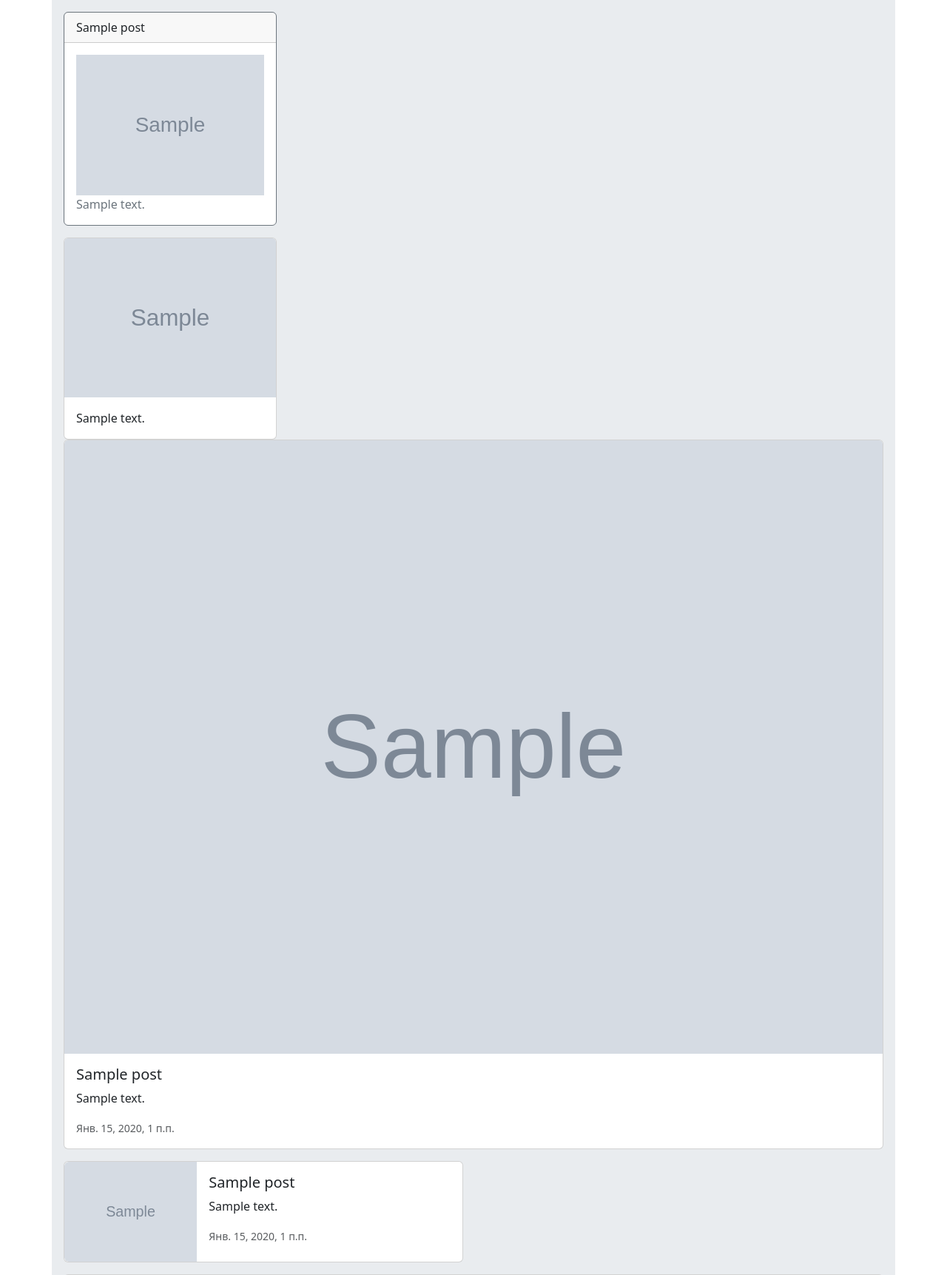
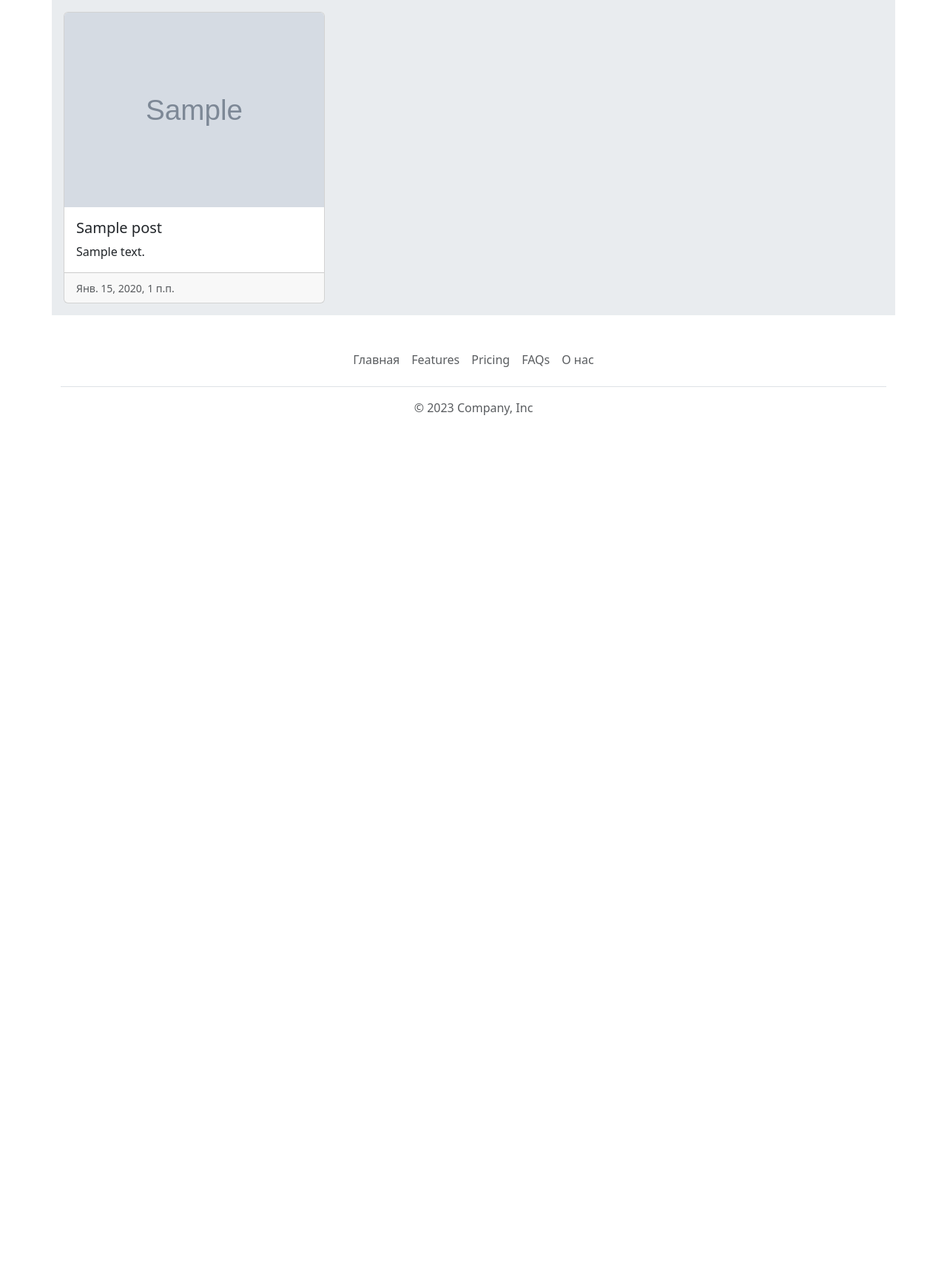
Before and after one commit to KlimentFis/BestRest, a Django app: page / in a window 1280 px wide. Shown: the part 68-1791 px from the top of the page at 74% size. After the commit the page ends 629 px from the top, so only its background shows below. Run offline with Django 3.2, Linux system fonts and the light colour scheme; tables that the repository leaves empty hold one stand-in row (values such as "Sample post"); grey boxes marked "Sample" are stand-in pictures.

Commit message:
Was choice better design and deleted others.

```diff
--- a/templates/home.html
+++ b/templates/home.html
@@ -8,126 +8,6 @@
     {% if not posts %}
     <h1>Скоро здесь будут Посты!</h1>
     {% endif %}
-    {% for post in posts %}
-        <div class="card border-secondary mb-3" style="max-width: 18rem;">
-            {% if post.title %}
-          <div class="card-header">{{post.title}}</div>
-            {% endif %}
-            <div class="card-body text-secondary">
-<!--                <h5 class="card-title">{{post.title}}</h5>-->
-                {% if post.images %}
-                  <div id="carouselExample" class="carousel slide">
-                      <div class="carousel-inner">
-                        <div class="carousel-item active">
-                          <img src="media/{{post.images}}" class="d-block w-100" alt="...">
-                        </div>
-                      </div>
-<!--                      <button class="carousel-control-prev" type="button" data-bs-target="#carouselExample" data-bs-slide="prev">-->
-<!--                        <span class="carousel-control-prev-icon" aria-hidden="true"></span>-->
-<!--                        <span class="visually-hidden">Previous</span>-->
-<!--                      </button>-->
-<!--                      <button class="carousel-control-next" type="button" data-bs-target="#carouselExample" data-bs-slide="next">-->
-<!--                        <span class="carousel-control-next-icon" aria-hidden="true"></span>-->
-<!--                        <span class="visually-hidden">Next</span>-->
-<!--                      </button>-->
-                </div>
-                {% endif %}
-                {% if post.description %}
-            <p class="card-text">{{post.description}}</p>
-                {% endif %}
-          </div>
-        </div>
-    {% endfor %}
-
-    {% for post in posts %}
-        <div class="card" style="width: 18rem;">
-            {% if post.images %}
-          <img src="/media/{{post.images}}" class="card-img-top" alt="...">
-            {% endif %}
-            {% if post.description %}
-          <div class="card-body">
-            <p class="card-text">{{post.description}}</p>
-          </div>
-            {% endif %}
-        </div>
-    {% endfor %}
-
-    {% for post in posts %}
-        <div class="card mb-3">
-            {% if post.images %}
-          <img src="/media/{{post.images}}" class="card-img-top" alt="...">
-            {% endif %}
-          <div class="card-body">
-              {% if post.title %}
-            <h5 class="card-title">{{post.title}}</h5>
-              {% endif %}
-              {% if post.description %}
-            <p class="card-text">{{post.description}}</p>
-              {% endif %}
-            <p class="card-text"><small class="text-muted">{{post.created}}</small></p>
-          </div>
-        </div>
-    {% endfor %}
-
-    {% for post in posts %}
-        <div class="card mb-3" style="max-width: 540px;">
-          <div class="row g-0">
-              {% if post.images %}
-            <div class="col-md-4">
-              <img src="/media/{{post.images}}" class="img-fluid rounded-start" alt="...">
-            </div>
-              {% endif %}
-            <div class="col-md-8">
-              <div class="card-body">
-                    {% if post.title %}
-                <h5 class="card-title">{{post.title}}</h5>
-                    {% endif %}
-                    {% if post.description %}
-                <p class="card-text">{{post.description}}</p>
-                  {% endif %}
-                <p class="card-text"><small class="text-muted">{{post.created}}</small></p>
-              </div>
-            </div>
-          </div>
-        </div>
-    {% endfor %}
-
-    {% for post_g in group_posts %}
-        <div class="card-group">
-            {% for post in post_g %}
-          <div class="card">
-            <img src="/media/{{post.images}}" class="card-img-top" alt="...">
-            <div class="card-body">
-              <h5 class="card-title">{{post.title}}</h5>
-              <p class="card-text">{{post.description}}</p>
-              <p class="card-text"><small class="text-muted">{{post.created}}</small></p>
-            </div>
-          </div>
-            {% endfor %}
-        </div>
-    {% endfor %}
-
-    {% for posts_g in group_posts %}
-        <div class="row row-cols-1 row-cols-md-2 g-4">
-            {% for post in posts_g %}
-          <div class="col">
-            <div class="card">
-                {% if post.images %}
-              <img src="/media/{{post.images}}" class="card-img-top" alt="...">
-                {% endif %}
-              <div class="card-body">
-                  {% if post.title %}
-                <h5 class="card-title">{{post.title}}</h5>
-                  {% endif %}
-                  {% if post.description %}
-                <p class="card-text">{{post.description}}</p>
-                  {% endif %}
-              </div>
-            </div>
-          </div>
-            {% endfor %}
-        </div>
-    {% endfor %}
 
     <div class="row row-cols-1 row-cols-md-3 g-4">
         {% for post in posts %}
@@ -146,25 +26,4 @@
         {% endfor %}
     </div>
 
-    <div id="carouselExampleInterval" class="carousel slide" data-bs-ride="carousel">
-      <div class="carousel-inner">
-          {% for post in posts %}
-          {% if post.images %}
-        <div class="carousel-item active" data-bs-interval="10000">
-          <img src="/media/{{post.images}}" class="d-block w-100" alt="...">
-        </div>
-          {% endif %}
-          {% endfor %}
-      </div>
-      <button class="carousel-control-prev" type="button" data-bs-target="#carouselExampleInterval" data-bs-slide="prev">
-        <span class="carousel-control-prev-icon" aria-hidden="true"></span>
-        <span class="visually-hidden">Previous</span>
-      </button>
-      <button class="carousel-control-next" type="button" data-bs-target="#carouselExampleInterval" data-bs-slide="next">
-        <span class="carousel-control-next-icon" aria-hidden="true"></span>
-        <span class="visually-hidden">Next</span>
-      </button>
-    </div>
-
-
 {% endblock %}
```
